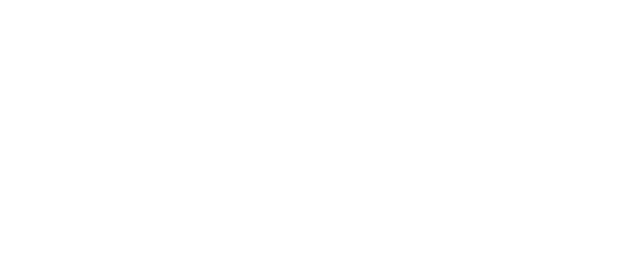
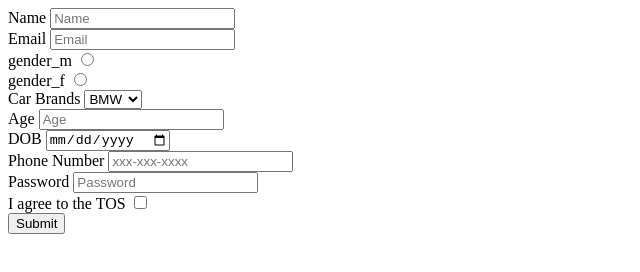
Before and after one commit to acciojob/signup-form-car-sreeharshamaley, a website: page main.html in a window 1280 px wide. Shown: the whole page, without its empty margins (0-640 px from the left). Drawn offline with Linux system fonts and the light colour scheme.

Commit message:
created a submission

```diff
--- a/main.html
+++ b/main.html
@@ -7,6 +7,46 @@
 </head>
 
 <body>
+	<form method="post">
+		<label for="Name">Name</label>
+		<input type="text" required id="name" placeholder="Name">
+		<br>
+		<label for="Email">Email</label>
+		<input type="email" required id="email" placeholder="Email">
+		<br>
+		<label for="gender">gender_m</label>
+		<input type="radio" required id="gender_m" name="gender">
+		<br>
+		<label for="gender">gender_f</label>
+		<input type="radio" required id="gender_f" name="gender">
+		<br>
+		<label for="Car Brands">Car Brands</label>
+		<select id="cars" placeholder="--Please choose an option--" required>
+			<option>BMW</option>
+			<option>BENZ</option>
+			<option>AUDI</option>
+		</select>
+		<br>
+		<label for="Age">Age</label>
+		<input type="number" required id="age" placeholder="Age">
+		<br>
+		<label for="DOB">DOB</label>
+		<input type="date" required id="dob">
+		<br>
+		<label for="Phone Number">Phone Number</label>
+		<input type="tel" required id="tel" placeholder="xxx-xxx-xxxx">
+<br>
+		<label for="Password">Password</label>
+		<input type="Password" required id="password" placeholder="Password">
+		<br>
+		<label for="I agree to the TOS">I agree to the TOS</label>
+		<input type="checkbox" required id="tos">
+		<br>
+		<input type="submit">
+
+	</form>
+
+
 	<!-- the entire body must be written by student -->
     <script type="text/javascript" src="./script.js">
 </script>
```
